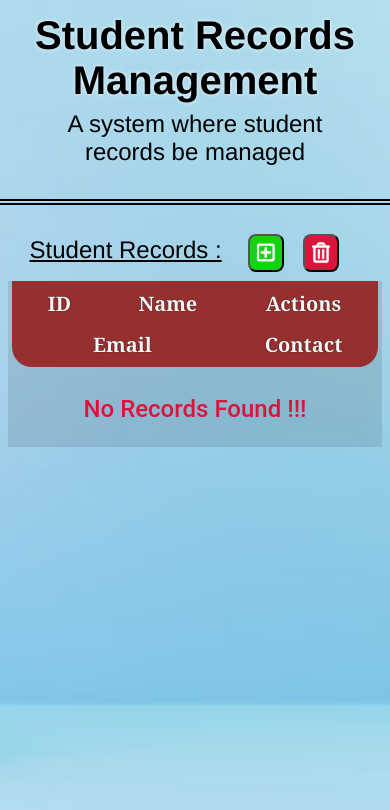
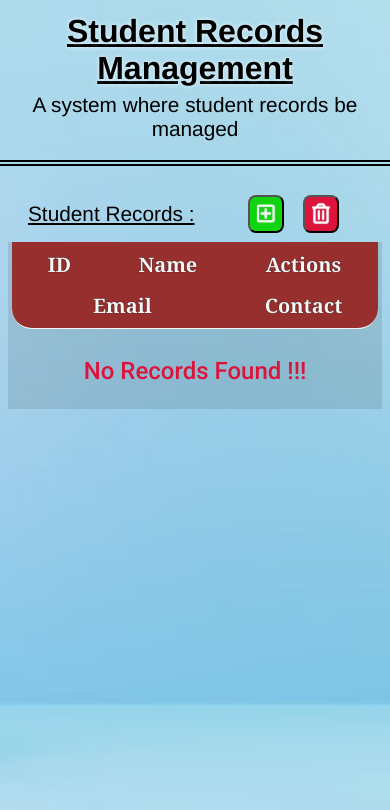
Before and after one commit to Avinash-msc/Student-Register-System, a plain HTML site: page index.html in a window 390 px wide. Drawn offline with Linux system fonts and the light colour scheme.

Commit message:
responsive css file complete

```diff
--- a/index.css
+++ b/index.css
@@ -1,7 +1,8 @@
+@import url('https://fonts.googleapis.com/css2?family=Roboto:ital,wght@0,100;0,300;0,400;0,500;0,700;0,900;1,100;1,300;1,400;1,500;1,700;1,900&display=swap');
+
 :root {
-    --title-font-size: 2.5rem;
-    --subtitle-font-size: 1.5rem;
-    --form-font-size: 1.3em;
+    --title-font-size: 3rem;
+    --subtitle-font-size: 2rem;
 }
 
 * {
@@ -27,7 +28,7 @@ header {
 
 header,
 h2 {
-    font-family:'Franklin Gothic Medium', 'Arial Narrow', Arial, sans-serif;
+    font-family: 'Franklin Gothic Medium', 'Arial Narrow', Arial, sans-serif;
     font-weight: normal;
 }
 
@@ -39,6 +40,7 @@ h2 {
 
 .title {
     font-size: var(--title-font-size);
+    text-decoration: overline underline;
     text-shadow: 0 0 4px aliceblue;
 }
 
@@ -86,7 +88,7 @@ h2 {
     top: 50%;
     left: 50%;
     transform: translate(-50%, -50%);
-    backdrop-filter: blur(0.5em);
+    background-color: rgba(0, 0, 0, 0.2);
     width: 100%;
     height: 100%;
 }
@@ -117,7 +119,7 @@ fieldset {
 legend {
     font-size: 1.2em;
     margin: 0.2em;
-    color:#4c0697;
+    color: #4c0697;
     text-shadow: 0 0 2px white;
     letter-spacing: 2px;
     font-weight: bold;
@@ -164,12 +166,12 @@ input:not(:placeholder-shown)+label {
     transform: scale(0.9) translateY(-1.5rem);
 }
 
-input:focus{
+input:focus {
     color: whitesmoke;
     text-shadow: 0 0 2pt black;
 }
 
-input:not(:focus):not(:focus-within):invalid{
+input:not(:focus):not(:focus-within):invalid {
     border-color: red;
     text-shadow: 0 0 4px red;
 }
@@ -184,13 +186,15 @@ input {
     padding: 0.3em;
 }
 
-input, label{
+input,
+label {
     display: block;
     font-size: 1.2em;
     font-weight: bold;
     letter-spacing: 2px;
     padding-left: 2em;
 }
+
 .btn {
     cursor: pointer;
     font-size: 1em;
@@ -272,7 +276,6 @@ div:has(.btn) {
 }
 
 #display h2.subtitle {
-    align-self: start;
     text-decoration: underline;
 }
 
@@ -282,7 +285,7 @@ div:has(.btn) {
     max-height: 60vh;
     position: relative;
     font: 500 1.25em Roboto, 'Arial', 'Open Sans', sans-serif;
-    background-color: rgba(0,0,0, 0.1);
+    background-color: rgba(0, 0, 0, 0.1);
 }
 
 .gridRow {
@@ -290,6 +293,7 @@ div:has(.btn) {
     grid-template-columns: 1fr 1fr 2fr 1fr 1fr;
     margin: .2em;
     padding: .2em 0;
+    border-bottom: 1px solid;
 }
 
 #records>.gridRow {
@@ -297,7 +301,7 @@ div:has(.btn) {
     top: 0;
     z-index: 2;
     background-color: rgb(151, 47, 47);
-    color:whitesmoke;
+    color: whitesmoke;
     border-radius: 0 0 1em 1em;
 }
 
@@ -307,7 +311,7 @@ div:has(.btn) {
 }
 
 .gridRow div {
-    text-shadow: 0 0 1px rgb(233, 207, 207);
+    text-shadow: 0 0 4px rgb(233, 207, 207);
     text-align: center;
     padding: .2em;
     align-content: center;
@@ -317,6 +321,12 @@ div:has(.btn) {
     word-break: break-all;
 }
 
+@media (max-width: 1024px){
+    :root{
+        --title-font-size: 2.5rem;
+        --subtitle-font-size:1.5rem;
+    }
+}
 
 @media (max-width: 640px) {
     .gridRow {
@@ -349,3 +359,18 @@ div:has(.btn) {
     }
 
 }
+
+@media (max-width: 480px) {
+    :root {
+        --title-font-size:2rem;
+        --subtitle-font-size:1.3rem;
+    }
+
+    header{
+        margin-bottom: 0;
+    }
+
+    .title{
+        text-decoration: underline;
+    }
+}
```
